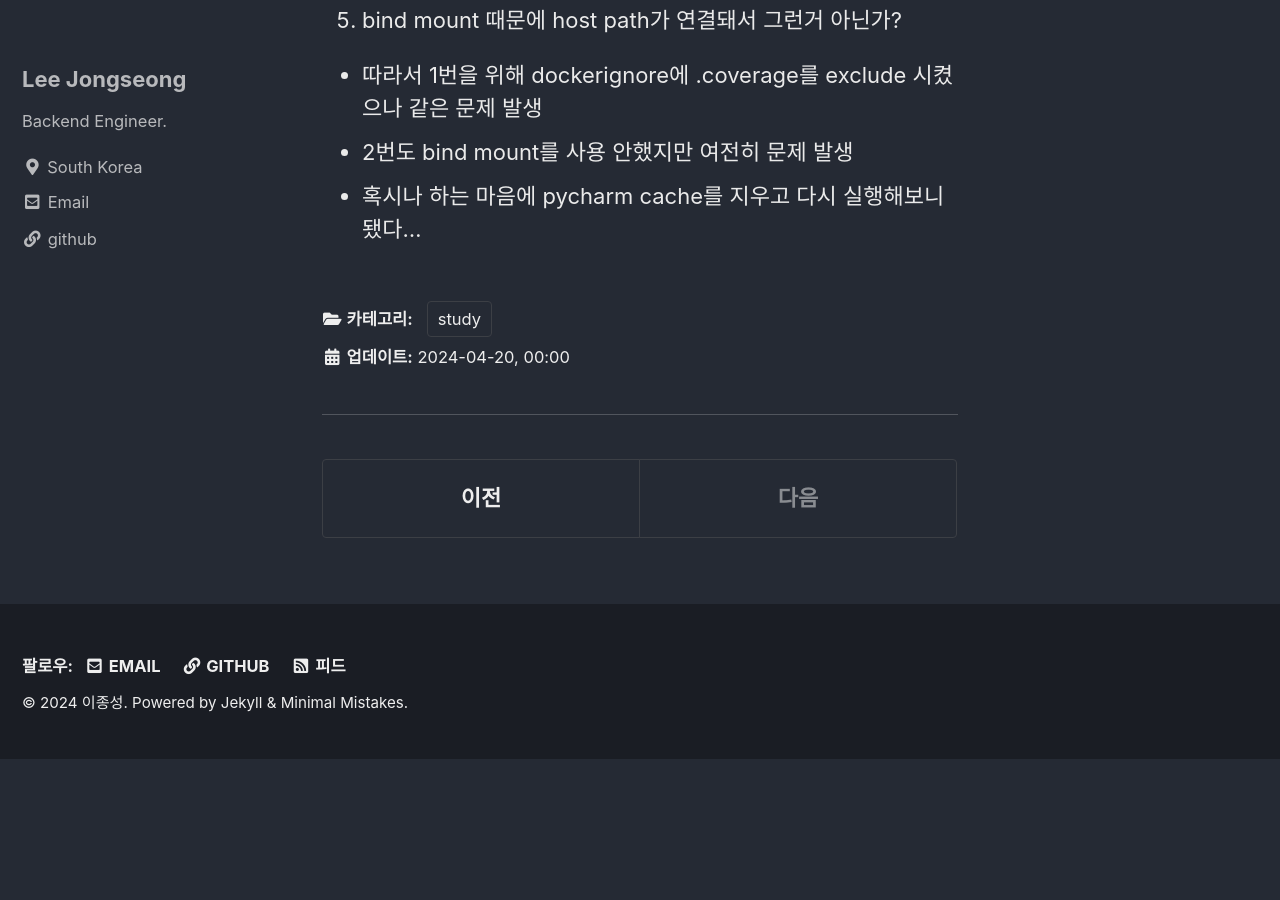
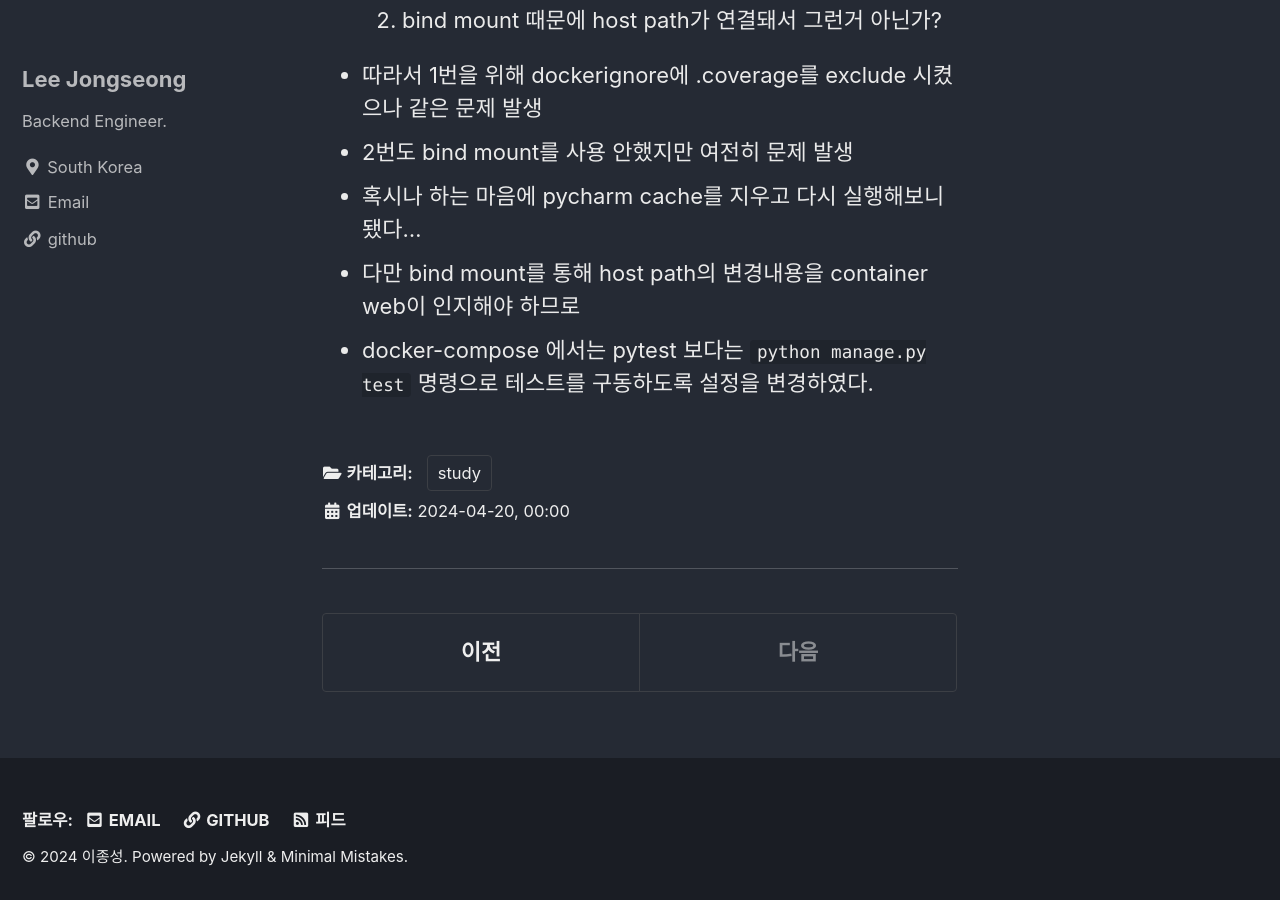
Before and after one commit to jongseong-dev/today-learn, a Jekyll site: the page built from study/_posts/2024/04/2024-04-20-20240420-TL.md, in a window 1280 px wide and 900 px high, scrolled down 1182 px. Built offline with Jekyll 4.4.1, drawn with Linux system fonts in a browser that asks for light colours; cached includes are drawn as plain includes; before the commit the page ends 1941 px from its top, so only the background shows below that.

Commit message:
modify: 0420 docker 환경 구축 내용 수정

````diff
--- a/study/_posts/2024/04/2024-04-20-20240420-TL.md
+++ b/study/_posts/2024/04/2024-04-20-20240420-TL.md
@@ -26,9 +26,11 @@ docker를 통한 sandbox 환경 구축
   No source for code: '/mysite/webapp/C:\Users\user\...\webapp\config\tests.py'. (couldnt-parse)
   ```
 - 이 때 생각했던 원인은 두 가지였음
-  1. dockerignore에 .coverage가 빠져서 pytest-cov가 host path를 물고 있는 건 아닌가?
-  2. bind mount 때문에 host path가 연결돼서 그런거 아닌가?
+    1. dockerignore에 .coverage가 빠져서 pytest-cov가 host path를 물고 있는 건 아닌가?
+    2. bind mount 때문에 host path가 연결돼서 그런거 아닌가?
 
 - 따라서 1번을 위해 dockerignore에 .coverage를 exclude 시켰으나 같은 문제 발생
 - 2번도 bind mount를 사용 안했지만 여전히 문제 발생
 - 혹시나 하는 마음에 pycharm cache를 지우고 다시 실행해보니 됐다...
+- 다만 bind mount를 통해 host path의 변경내용을 container web이 인지해야 하므로
+- docker-compose 에서는 pytest 보다는 `python manage.py test` 명령으로 테스트를 구동하도록 설정을 변경하였다.
````
